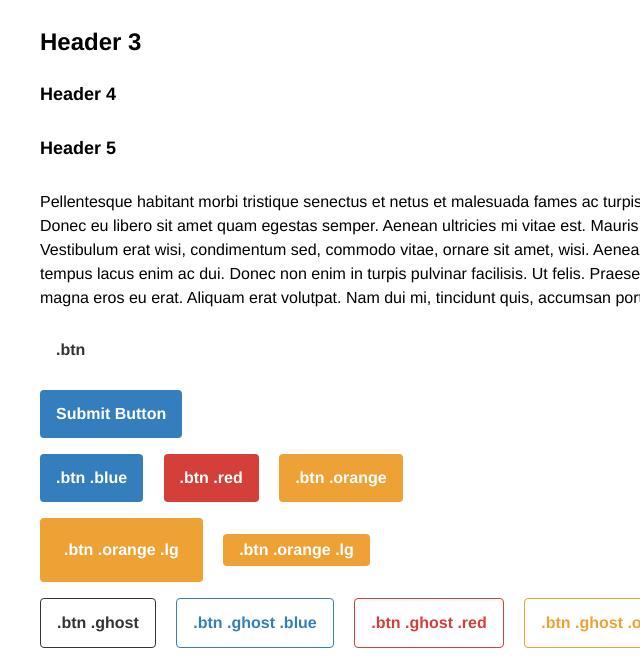
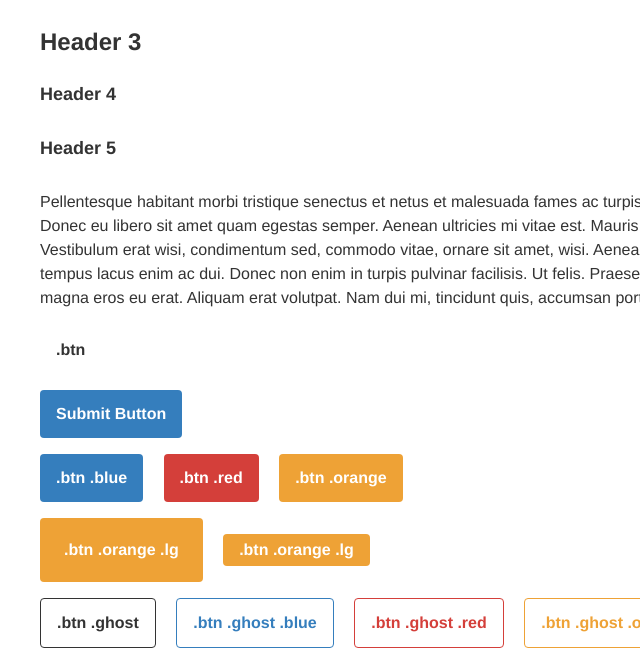
Before and after one commit to alexander-ruehle/bobscss, a plain HTML site: page docs/index.html in a window 1280 px wide. Shown: the part 607-1271 px from the top of the page, without its empty margins (0-640 px from the left). Drawn offline with Linux system fonts and the light colour scheme.

Commit message:
adds default body text color

```diff
--- a/scss/_buttons.scss
+++ b/scss/_buttons.scss
@@ -21,7 +21,6 @@
 
   	// default
   	background-color: $white;
-	color: $dark-gray;
 	&:hover {
  		background-color: darken($white, 10%);
 	}
--- a/scss/_type.scss
+++ b/scss/_type.scss
@@ -1,8 +1,9 @@
 // Typography
 body {
+	color: $dark-gray;
 	font-family: 'Helvetica Neue', Helvetica, sans-serif;
+  	font-weight: 400;
   	line-height: 1.5rem;
-  	font-weight: 400;
 }
 
 // Typography Sizes
```
Also changed, not shown: bobscss.css, bobscss.min.css.
